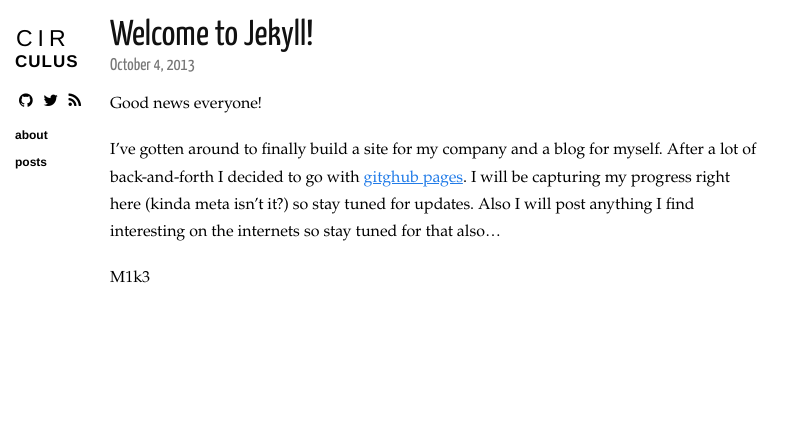
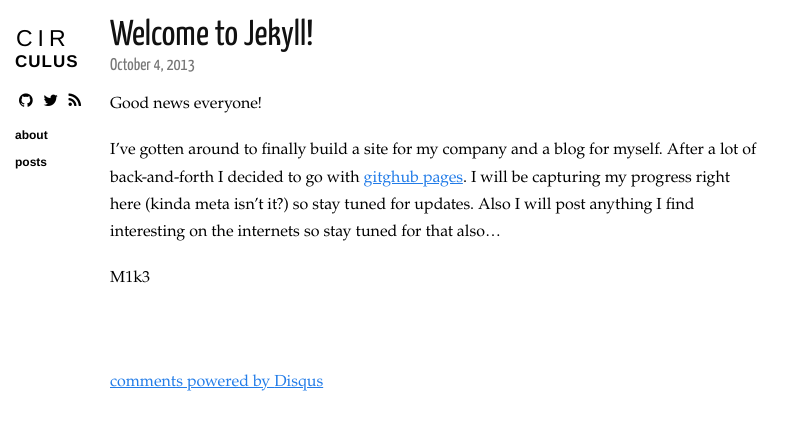
Before and after one commit to circulus/circulus.github.io, a Jekyll site: the page built from _posts/2013-10-04-welcome-to-jekyll.markdown, in a window 1280 px wide. Shown: the top 430 px of the page, without its empty margins (0-805 px from the left). Built offline with Jekyll 4.4.1, drawn with Linux system fonts in a browser that asks for light colours; nearby versions of some CDN libraries; Markdown is read by kramdown in place of the engine named in the settings; comment, search, counter and statistics services are not loaded; some of the changed lines change nothing that is shown.

Commit message:
adding disquss

```diff
--- a/_layouts/post.html
+++ b/_layouts/post.html
@@ -12,6 +12,21 @@
   </section>
 
   {{ content }}
+
+  <div id="disqus_thread" class='meta'></div>
+  <script type="text/javascript">
+      /* * * CONFIGURATION VARIABLES: EDIT BEFORE PASTING INTO YOUR WEBPAGE * * */
+      var disqus_shortname = 'circulus'; // required: replace example with your forum shortname
+
+      /* * * DON'T EDIT BELOW THIS LINE * * */
+      (function() {
+          var dsq = document.createElement('script'); dsq.type = 'text/javascript'; dsq.async = true;
+          dsq.src = '//' + disqus_shortname + '.disqus.com/embed.js';
+          (document.getElementsByTagName('head')[0] || document.getElementsByTagName('body')[0]).appendChild(dsq);
+      })();
+  </script>
+  <noscript>Please enable JavaScript to view the <a href="http://disqus.com/?ref_noscript">comments powered by Disqus.</a></noscript>
+  <a href="http://disqus.com" class="dsq-brlink">comments powered by <span class="logo-disqus">Disqus</span></a>
 
   <!-- TODO: bio here -->
   <!--<section class="meta">-->
```
